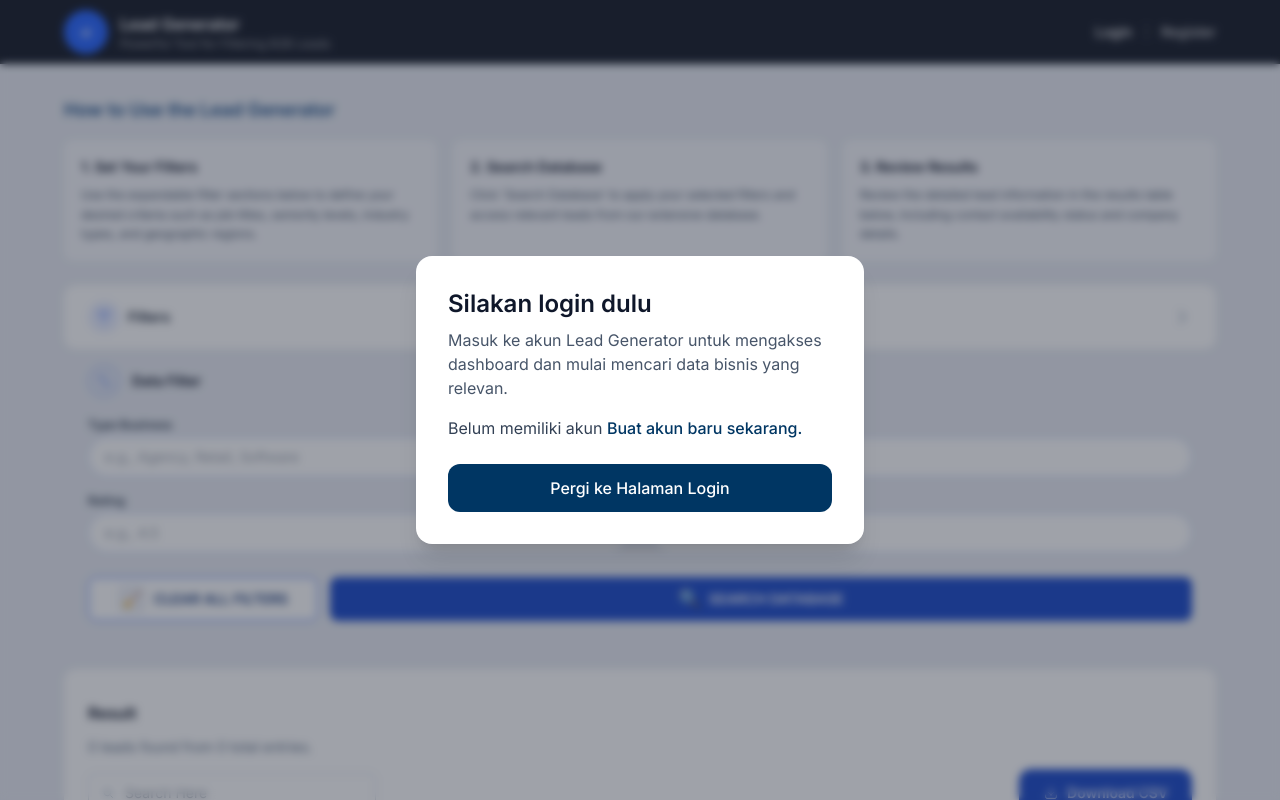
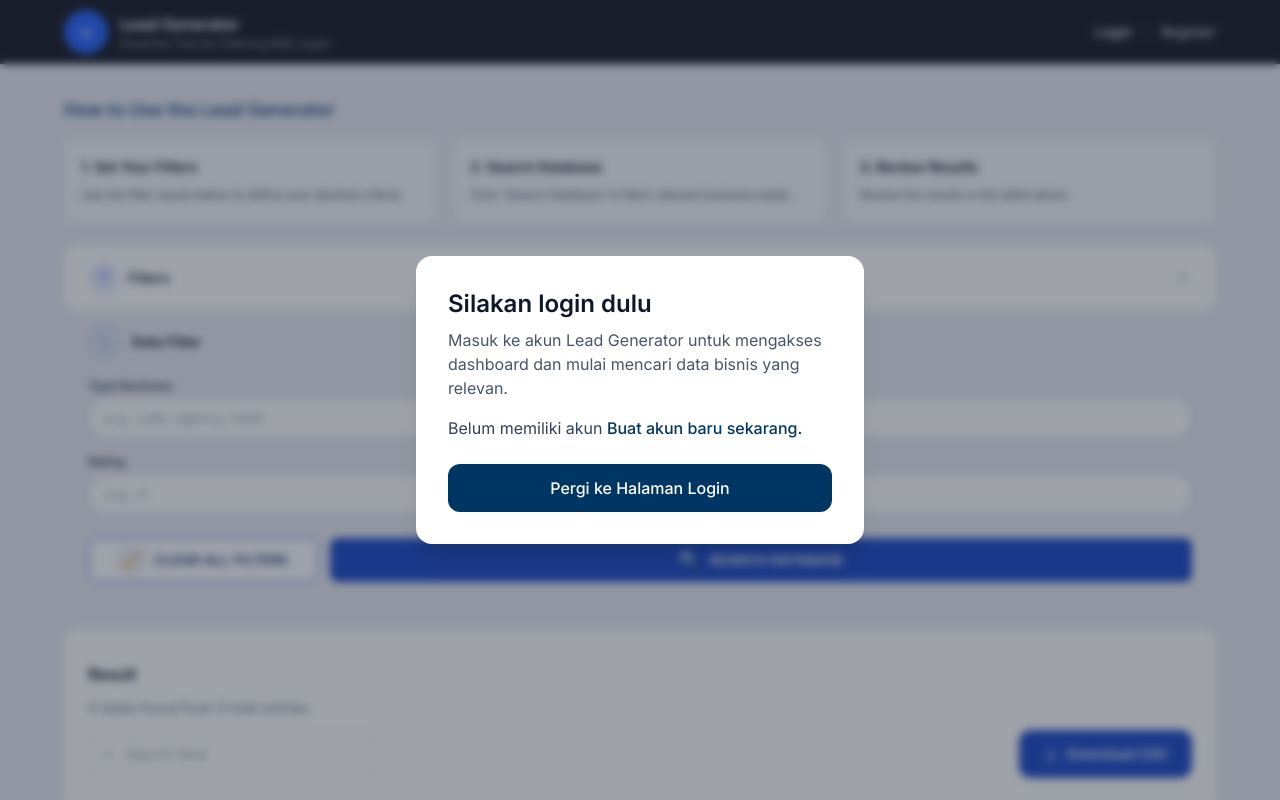
Before and after one commit to SSDIGITAL-DevTeam/leads-generator-end-user, a Next.js app: page / in a window 1280 px wide. Shown: the top 800 px of the page. Built offline with nearby package versions, Linux system fonts and the light colour scheme.

Commit message:
refactor: update access_token from login, enable scraping. Need: show table and filter based on input that sended to scrape endpoint

```diff
--- a/src/app/page.tsx
+++ b/src/app/page.tsx
@@ -1,6 +1,6 @@
 "use client";
 
-import { useEffect, useMemo, useRef, useState } from "react";
+import { useEffect, useMemo, useState } from "react";
 import Link from "next/link";
 import { Topbar } from "@/_components/Topbar";
 import { buttonStyles } from "@/_components/ui/Button";
@@ -15,139 +15,16 @@ import { Pagination } from "@/_components/ui/Pagination";
 
 const DEFAULT_PAGE_SIZE = 10;
 
-/* -------------------------------------------------------------------------- */
-/*  SearchableSelect (input + dropdown suggestion)                            */
-/* -------------------------------------------------------------------------- */
-interface SearchableSelectProps {
-  label: string;
-  placeholder?: string;
-  value?: string;
-  onSelect: (value: string | undefined) => void;
-  options: string[];
-  disabled?: boolean;
-}
-
-function SearchableSelect({
-  label,
-  placeholder = "Type to search...",
-  value,
-  onSelect,
-  options,
-  disabled,
-}: SearchableSelectProps) {
-  const [open, setOpen] = useState(false);
-  const [inputVal, setInputVal] = useState(value || "");
-  const wrapperRef = useRef<HTMLDivElement | null>(null);
-  const inputRef = useRef<HTMLInputElement | null>(null);
-
-  useEffect(() => {
-    setInputVal(value || "");
-  }, [value]);
-
-  useEffect(() => {
-    function handleClickOutside(e: MouseEvent) {
-      if (!wrapperRef.current) return;
-      if (!wrapperRef.current.contains(e.target as Node)) {
-        setOpen(false);
-      }
-    }
-    document.addEventListener("mousedown", handleClickOutside);
-    return () => document.removeEventListener("mousedown", handleClickOutside);
-  }, []);
-
-  const filteredOptions = useMemo(() => {
-    if (!inputVal.trim()) return options;
-    const q = inputVal.toLowerCase();
-    return options.filter((opt) => opt.toLowerCase().includes(q));
-  }, [options, inputVal]);
-
-  return (
-    <div className="relative" ref={wrapperRef}>
-      <label className="mb-1 block text-xs font-semibold text-slate-700">
-        {label}
-      </label>
-
-      <div className="relative">
-        <input
-          ref={inputRef}
-          type="text"
-          value={inputVal}
-          onChange={(e) => {
-            const val = e.target.value;
-            setInputVal(val);
-            setOpen(true);
-            if (!val.trim()) {
-              onSelect(undefined);
-            }
-          }}
-          onFocus={() => {
-            if (!disabled) setOpen(true);
-          }}
-          placeholder={placeholder}
-          disabled={disabled}
-          className={cn(
-            "flex h-10 w-full items-center rounded-full border border-[#C7D5FF] bg-white px-4 text-sm text-slate-700 outline-none transition focus:border-[#3366FF] focus:ring-2 focus:ring-[#3366FF]/20",
-            disabled && "cursor-not-allowed bg-slate-100 text-slate-400"
-          )}
-        />
-        {inputVal && !disabled ? (
-          <button
-            type="button"
-            onClick={() => {
-              setInputVal("");
-              onSelect(undefined);
-              inputRef.current?.focus();
-              setOpen(false);
-            }}
-            className="absolute right-2 top-1/2 flex h-5 w-5 -translate-y-1/2 items-center justify-center rounded-full bg-slate-200 text-[10px] text-slate-700 hover:bg-slate-300"
-          >
-            ×
-          </button>
-        ) : null}
-      </div>
-
-      {open && !disabled ? (
-        <div className="absolute z-30 mt-2 w-full overflow-hidden rounded-xl border border-slate-200 bg-white shadow-lg">
-          <div className="max-h-48 overflow-y-auto py-1">
-            {filteredOptions.length === 0 ? (
-              <p className="px-3 py-2 text-xs text-slate-400">
-                No results found
-              </p>
-            ) : (
-              filteredOptions.map((opt) => (
-                <button
-                  key={opt}
-                  type="button"
-                  onClick={() => {
-                    setInputVal(opt);
-                    onSelect(opt);
-                    setOpen(false);
-                    inputRef.current?.blur();
-                  }}
-                  className={cn(
-                    "flex w-full items-center gap-2 px-3 py-2 text-left text-sm text-slate-700 hover:bg-slate-100",
-                    opt === value && "bg-slate-100 font-medium"
-                  )}
-                >
-                  {opt}
-                </button>
-              ))
-            )}
-          </div>
-        </div>
-      ) : null}
-    </div>
-  );
-}
-
-/* -------------------------------------------------------------------------- */
-
 const LandingPage = () => {
   const { isAuthenticated, isLoading } = useAuth();
   const { isOpen, open, close } = useModal(false);
 
-  const { filters, filteredData, setFilter, resetFilters } =
-    useFilters(businessLeads);
+  // masih pakai filters bawaanmu utk businessType & rating
+  const { filters, setFilter, resetFilters } = useFilters(businessLeads);
+
+  // ⬇️ country & city sekarang jadi state biasa
+  const [country, setCountry] = useState("");
+  const [city, setCity] = useState("");
 
   const [currentPage, setCurrentPage] = useState(1);
   const [pageSize, setPageSize] = useState(DEFAULT_PAGE_SIZE);
@@ -156,53 +33,26 @@ const LandingPage = () => {
   const [scraping, setScraping] = useState(false);
   const [scrapeError, setScrapeError] = useState<string | null>(null);
 
-  // negara unik dari mock
-  const countryOptions = useMemo(() => {
-    const set = new Set<string>();
-    businessLeads.forEach((item) => {
-      if (item.country) set.add(item.country);
-    });
-    return Array.from(set).sort((a, b) => a.localeCompare(b));
-  }, []);
-
-  // kota tergantung negara
-  const cityOptions = useMemo(() => {
-    if (!filters.country) {
-      const set = new Set<string>();
-      businessLeads.forEach((item) => {
-        if (item.city) set.add(item.city);
-      });
-      return Array.from(set).sort((a, b) => a.localeCompare(b));
-    }
-
-    const set = new Set<string>();
-    businessLeads.forEach((item) => {
-      if (item.country === filters.country && item.city) {
-        set.add(item.city);
-      }
-    });
-    return Array.from(set).sort((a, b) => a.localeCompare(b));
-  }, [filters.country]);
-
   useEffect(() => {
     setCurrentPage(1);
   }, [pageSize]);
 
-  // ⬇️ ini kita sesuaikan supaya pasti nembak ke route Next.js sendiri
   const handleScrape = async () => {
     setScrapeError(null);
 
-    // payload yang dikirim ke backend scraper
     const payload = {
-      type_business: filters.businessType || "",
-      city: filters.city || "",
-      country: filters.country || "",
+      type_business: (filters.businessType || "").trim(),
+      city: city.trim(),
+      country: country.trim(),
       min_rating: filters.rating ? Number(filters.rating) : 0,
+      max_pages: 1,
     };
+
+    // debug biar kelihatan sekarang keisi
+    console.log("[CLIENT] scrape payload →", payload);
 
     setScraping(true);
     try {
-      // 1) trigger scrap ke API Next.js (bukan langsung ke port backend)
       const scrapRes = await fetch("/api/scrape", {
         method: "POST",
         headers: {
@@ -211,56 +61,56 @@ const LandingPage = () => {
         body: JSON.stringify(payload),
       });
 
-      if (!scrapRes.ok) {
-        const tx = await scrapRes.text();
-        throw new Error(tx || `Scrap failed (${scrapRes.status})`);
+      const rawText = await scrapRes.text();
+      console.log("[CLIENT] scrape status →", scrapRes.status);
+      console.log("[CLIENT] scrape raw →", rawText);
+
+      let scrapJson: any = {};
+      try {
+        scrapJson = JSON.parse(rawText);
+      } catch {
+        scrapJson = { raw: rawText };
       }
 
-      // 2) ambil data hasil scrap dari API Next.js juga
-      const compRes = await fetch("/api/companies", {
-        method: "GET",
-        headers: {
-          "Content-Type": "application/json",
-        },
-      });
-
-      if (!compRes.ok) {
-        const tx = await compRes.text();
-        throw new Error(tx || `Fetch companies failed (${compRes.status})`);
+      if (!scrapRes.ok) {
+        throw new Error(
+          scrapJson.message ||
+            scrapJson.error ||
+            `Scrape failed (${scrapRes.status})`
+        );
       }
 
-      const compJson = await compRes.json();
-      const rows = Array.isArray(compJson) ? compJson : compJson.data || [];
+      const rows: any[] = Array.isArray(scrapJson)
+        ? scrapJson
+        : scrapJson.data
+        ? scrapJson.data
+        : scrapJson.items
+        ? scrapJson.items
+        : [];
 
-      // 3) normalisasi ke bentuk BusinessLead (typo2 backend ditutup di sini)
       const normalized = rows.map((item: any, idx: number) => ({
-        id: item.id ?? `db-${idx + 1}`,
-        // backend bisa kirim company/name → kita isi dua-duanya
+        id: item.id ?? `scraped-${idx + 1}`,
         name: item.name ?? item.company ?? "",
         company: item.company ?? item.name ?? "",
-        title: item.contact_title ?? item.title ?? "",
         email: item.email ?? "",
         phone: item.phone ?? item.phone_number ?? "",
-        // kamu punya industry + businessType → kita isi dua2nya
-        industry: item.industry ?? item.type_business ?? payload.type_business,
-        businessType: item.type_business ?? payload.type_business ?? "",
-        // lokasi
         country: item.country ?? payload.country ?? "",
         city: item.city ?? payload.city ?? "",
-        // rating
         rating:
           typeof item.rating === "number"
             ? item.rating
-            : payload.min_rating || 0,
-        // link
+            : typeof item.min_rating === "number"
+            ? item.min_rating
+            : payload.min_rating,
+        businessType: item.type_business ?? payload.type_business ?? "",
         website: item.website ?? "",
-        linkedin: item.linkedin ?? "",
       }));
 
       setBackendData(normalized);
       setCurrentPage(1);
     } catch (err: any) {
-      setScrapeError(err.message || "Scraping / fetch companies gagal");
+      console.error("[CLIENT] scrape error →", err);
+      setScrapeError(err.message || "Scraping gagal");
       setBackendData([]);
     } finally {
       setScraping(false);
@@ -330,15 +180,15 @@ const LandingPage = () => {
               {[
                 {
                   title: "1. Set Your Filters",
-                    desc: "Use the expandable filter sections below to define your desired criteria such as job titles, seniority levels, industry types, and geographic regions.",
+                  desc: "Use the filter inputs below to define your desired criteria.",
                 },
                 {
                   title: "2. Search Database",
-                    desc: "Click 'Search Database' to apply your selected filters and access relevant leads from our extensive database.",
+                  desc: "Click 'Search Database' to fetch relevant business leads.",
                 },
                 {
                   title: "3. Review Results",
-                    desc: "Review the detailed lead information in the results table below, including contact availability status and company details.",
+                  desc: "Review the results in the table below.",
                 },
               ].map((item) => (
                 <div
@@ -436,7 +286,7 @@ const LandingPage = () => {
                       type="text"
                       value={filters.businessType || ""}
                       onChange={(e) => setFilter("businessType", e.target.value)}
-                      placeholder="e.g., Agency, Retail, Software"
+                      placeholder="e.g., cafe, agency, retail"
                       className="h-10 w-full rounded-full border border-[#C7D5FF] bg-white px-4 text-sm text-slate-700 outline-none transition focus:border-[#3366FF] focus:ring-2 focus:ring-[#3366FF]/20"
                     />
                   </div>
@@ -449,36 +299,38 @@ const LandingPage = () => {
                       type="text"
                       value={filters.rating || ""}
                       onChange={(e) => setFilter("rating", e.target.value)}
-                      placeholder="e.g., 4.5"
+                      placeholder="e.g., 4"
                       className="h-10 w-full rounded-full border border-[#C7D5FF] bg-white px-4 text-sm text-slate-700 outline-none transition focus:border-[#3366FF] focus:ring-2 focus:ring-[#3366FF]/20"
                     />
                   </div>
                 </div>
 
                 <div className="space-y-4">
-                  <SearchableSelect
-                    label="Country"
-                    value={filters.country || ""}
-                    onSelect={(val) => {
-                      setFilter("country", val || "");
-                      setFilter("city", "");
-                    }}
-                    options={countryOptions}
-                    placeholder="Select country…"
+                  <div>
+                    <label className="mb-1 block text-xs font-semibold text-slate-700">
+                      Country
+                    </label>
+                    <input
+                      type="text"
+                      value={country}
+                      onChange={(e) => setCountry(e.target.value)}
+                      placeholder="Country"
+                      className="h-10 w-full rounded-full border border-[#C7D5FF] bg-white px-4 text-sm text-slate-700 outline-none transition focus:border-[#3366FF] focus:ring-2 focus:ring-[#3366FF]/20"
                     />
+                  </div>
 
-                  <SearchableSelect
-                    label="City"
-                    value={filters.city || ""}
-                    onSelect={(val) => {
-                      setFilter("city", val || "");
-                    }}
-                    options={cityOptions}
-                    placeholder={
-                      filters.country ? "Select city…" : "Select country first…"
-                    }
-                    disabled={false}
+                  <div>
+                    <label className="mb-1 block text-xs font-semibold text-slate-700">
+                      City
+                    </label>
+                    <input
+                      type="text"
+                      value={city}
+                      onChange={(e) => setCity(e.target.value)}
+                      placeholder="City"
+                      className="h-10 w-full rounded-full border border-[#C7D5FF] bg-white px-4 text-sm text-slate-700 outline-none transition focus:border-[#3366FF] focus:ring-2 focus:ring-[#3366FF]/20"
                     />
+                  </div>
                 </div>
               </div>
 
@@ -488,6 +340,8 @@ const LandingPage = () => {
                     resetFilters();
                     setBackendData([]);
                     setCurrentPage(1);
+                    setCountry("");
+                    setCity("");
                   }}
                   className="inline-flex h-11 items-center justify-center gap-2 rounded-lg border border-[#3366FF] bg-white px-6 text-sm font-semibold text-[#1F3F7F] transition hover:bg-[#f3f5ff] lg:w-[230px]"
                 >
```
Also changed, not shown: src/app/api/auth/login/route.ts (+40 -1 lines), src/app/api/scrape/route.ts (+53 -24 lines). Lines whose indentation alone changed are shown as unchanged.
